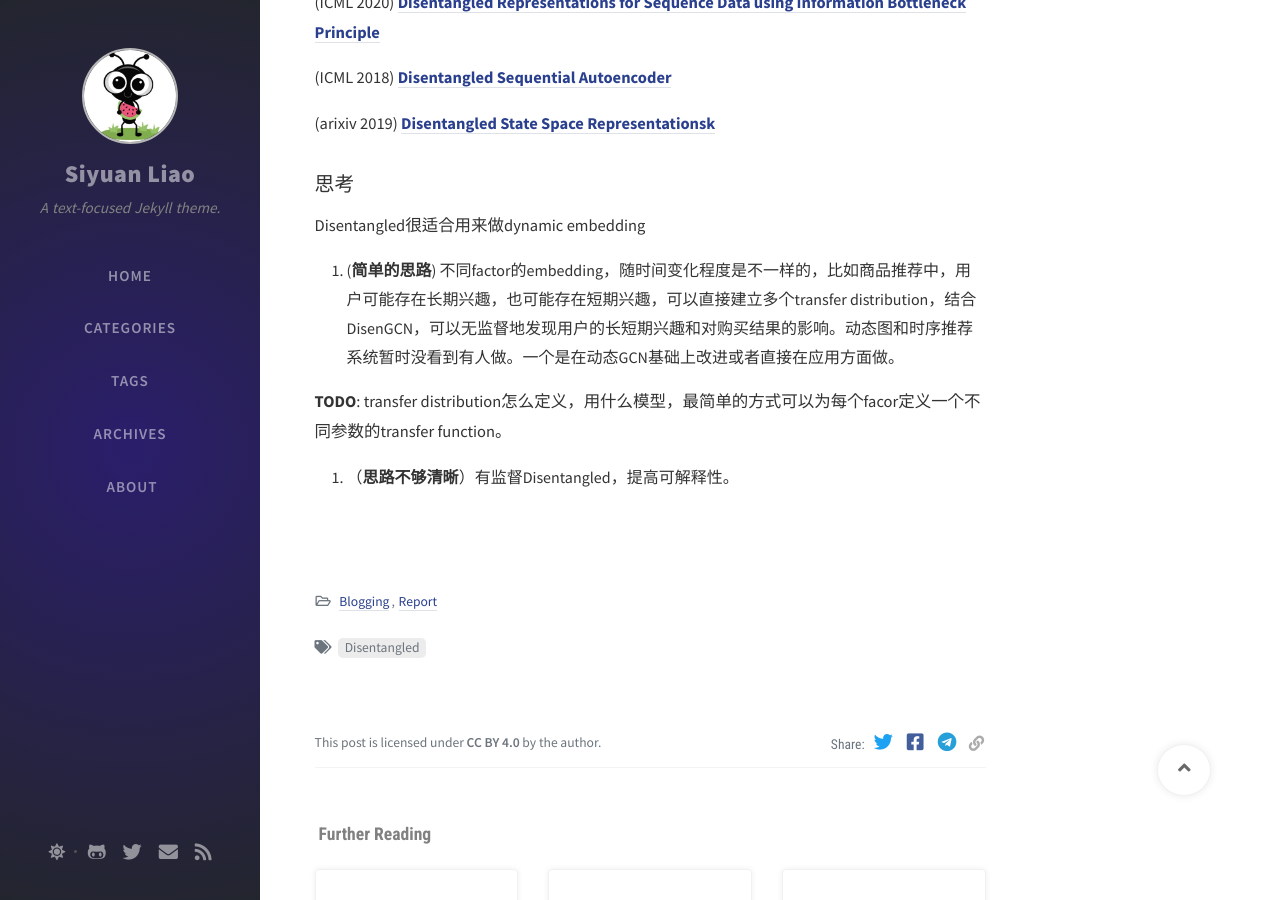
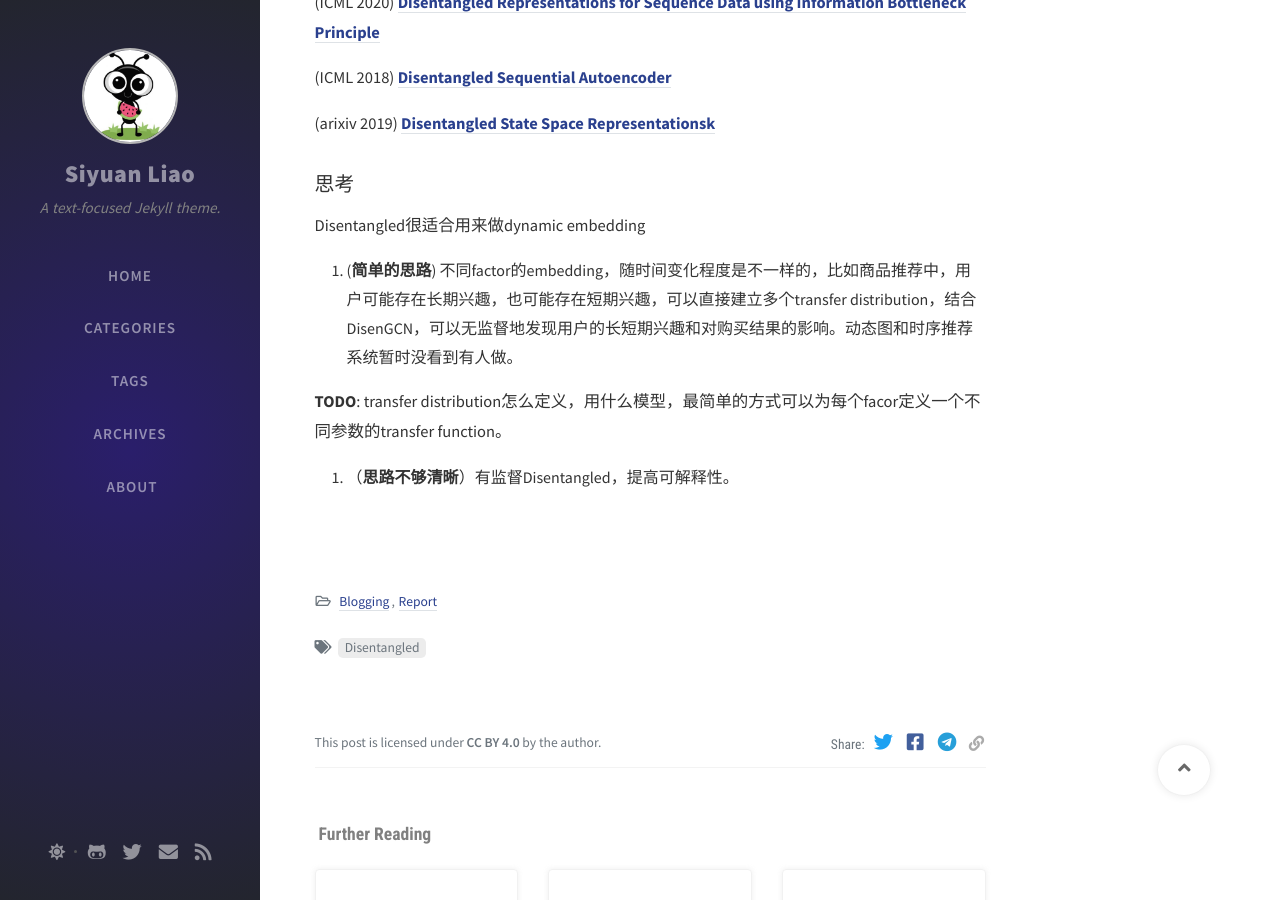
Before and after one commit to SeanLiaoy/seanliaoy.github.io, a Jekyll site: the page built from _posts/2020-10-04-disentangled.md, in a window 1280 px wide and 900 px high, scrolled down 1792 px. Built offline with Jekyll 4.4.1, drawn with Linux system fonts in a browser that asks for light colours; nearby versions of some CDN libraries; comment, search, counter and statistics services are not loaded.

Commit message:
修改文件: _posts/2020-10-04-disentangled.md

```diff
--- a/_posts/2020-10-04-disentangled.md
+++ b/_posts/2020-10-04-disentangled.md
@@ -76,7 +76,7 @@ $$ \mathbf{y}_u = [ c_1, c_2, ..., c_K ] $$
 
 Disentangled很适合用来做dynamic embedding
 
-1.  (**简单的思路**) 不同factor的embedding，随时间变化程度是不一样的，比如商品推荐中，用户可能存在长期兴趣，也可能存在短期兴趣，可以直接建立多个transfer distribution，结合DisenGCN，可以无监督地发现用户的长短期兴趣和对购买结果的影响。动态图和时序推荐系统暂时没看到有人做。一个是在动态GCN基础上改进或者直接在应用方面做。
+1.  (**简单的思路**) 不同factor的embedding，随时间变化程度是不一样的，比如商品推荐中，用户可能存在长期兴趣，也可能存在短期兴趣，可以直接建立多个transfer distribution，结合DisenGCN，可以无监督地发现用户的长短期兴趣和对购买结果的影响。动态图和时序推荐系统暂时没看到有人做。
 
 **TODO**: transfer distribution怎么定义，用什么模型，最简单的方式可以为每个facor定义一个不同参数的transfer function。
 
```
